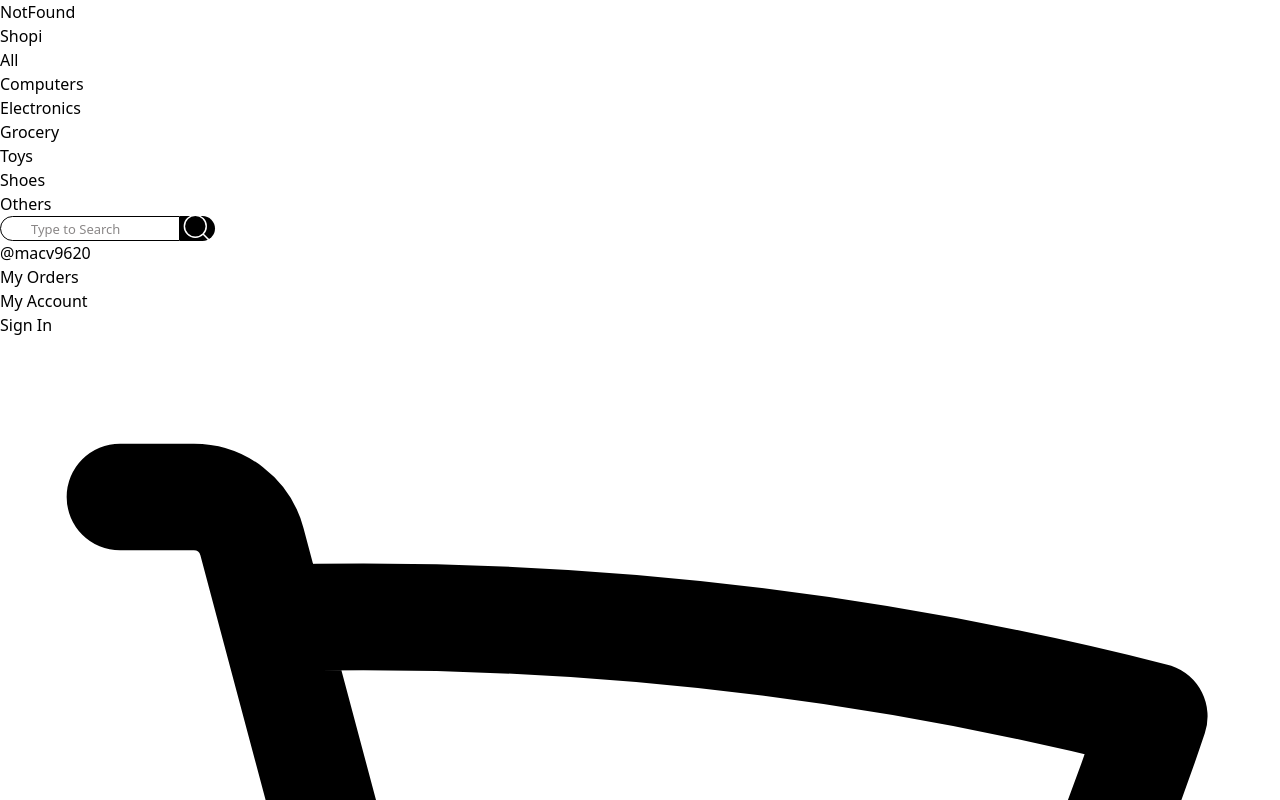
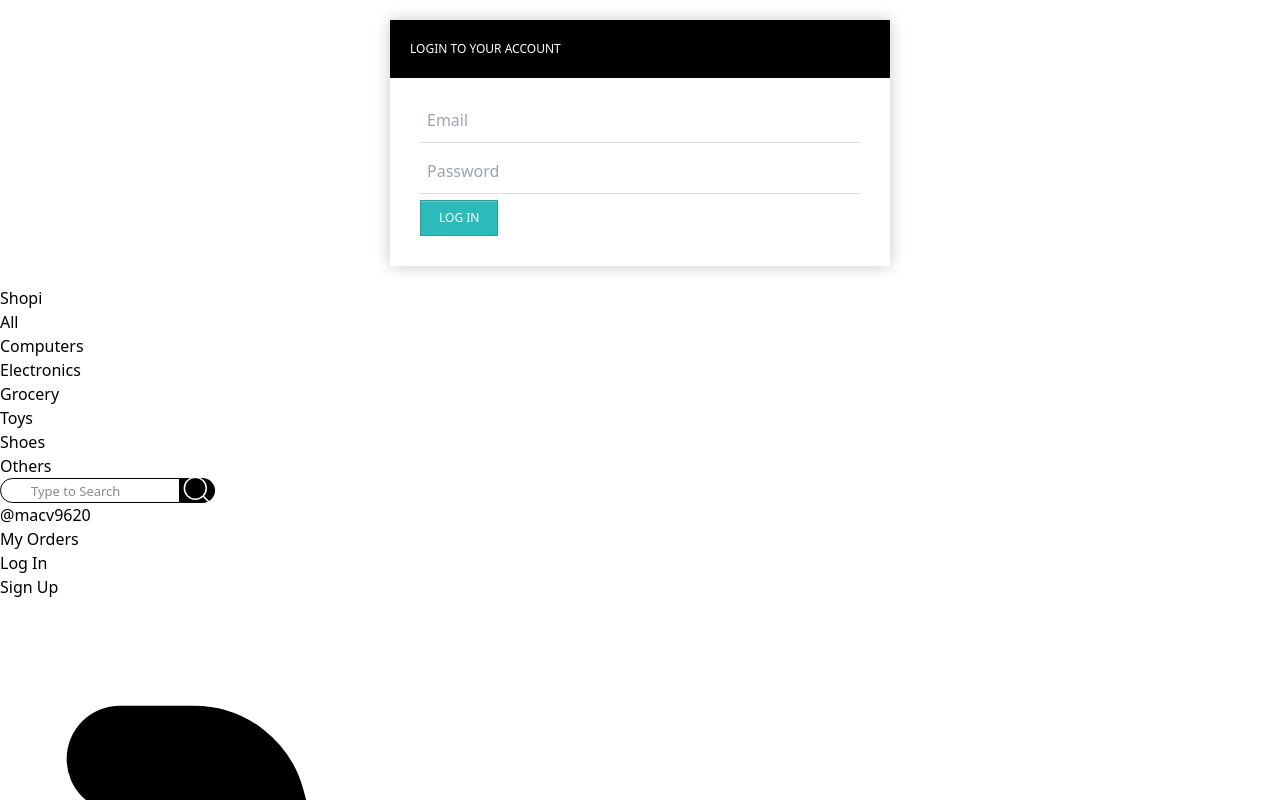
Before and after one commit to macv9620/react-ecommerce-project, a React (Vite) app: page /log-in in a window 1280 px wide. Shown: the top 800 px of the page. Built offline with nearby package versions, Linux system fonts and the light colour scheme; no server answers.

Commit message:
Se crean componentes Sign Up y Log In

```diff
--- a/src/Components/CheckoutSideMenu/index.jsx
+++ b/src/Components/CheckoutSideMenu/index.jsx
@@ -89,7 +89,7 @@ const CheckoutSideMenu = () => {
             <button
             className="w-full bg-black py-3 text-white rounded-lg"
             onClick={orderToAdd}
-            >Checkout</button>
+            >Confirm order</button>
             </Link>
           </div>
       </aside>
--- a/src/Components/NavBar/index.jsx
+++ b/src/Components/NavBar/index.jsx
@@ -7,7 +7,7 @@ import './NavBar.css'
 
 
 const NavBar = () => {
-  const activeStyle = "underline underline-offset-4";
+  const activeStyle = "underline underline-offset-4 font-medium";
   const { cartItems, openSideCheckoutMenu, clearSearchInput } = useAppContext();
 
   const [searchTypedValue, setSearchTypedValue] = useState("");
@@ -97,18 +97,18 @@ const NavBar = () => {
         </li>
         <li>
           <NavLink
-            to="/my-account"
+            to="/log-in"
             className={({ isActive }) => (isActive ? activeStyle : undefined)}
           >
-            My Account
+            Log In
           </NavLink>
         </li>
         <li>
           <NavLink
-            to="/sign-in"
+            to="/sign-up"
             className={({ isActive }) => (isActive ? activeStyle : undefined)}
           >
-            Sign In
+            Sign Up
           </NavLink>
         </li>
         <li className="flex items-center cursor-pointer relative"
--- /dev/null
+++ b/src/Pages/LogIn/LogIn.css
@@ -0,0 +1,61 @@
+.log-in{
+	width: 500px;
+	padding: 30px;
+	background: #FFFFFF;
+	margin: 20px auto;
+	box-shadow: 0px 0px 15px rgba(0, 0, 0, 0.22);
+	-moz-box-shadow: 0px 0px 15px rgba(0, 0, 0, 0.22);
+	-webkit-box-shadow:  0px 0px 15px rgba(0, 0, 0, 0.22);
+
+}
+.log-in h2{
+	background: black;
+	text-transform: uppercase;
+	color: white;
+	font-size: 12px;
+	font-weight: 300;
+	padding: 20px;
+	margin: -30px -30px 20px -30px;
+}
+.log-in input[type="email"],
+.log-in input[type="password"],
+.log-in textarea,
+.log-in select
+{
+	box-sizing: border-box;
+	-webkit-box-sizing: border-box;
+	-moz-box-sizing: border-box;
+	outline: none;
+	display: block;
+	width: 100%;
+	padding: 7px;
+	border: none;
+	border-bottom: 1px solid #ddd;
+	background: transparent;
+	margin-bottom: 6px;
+	height: 45px;
+}
+.log-in textarea{
+	resize:none;
+	overflow: hidden;
+}
+.log-in input[type="button"],
+.log-in input[type="submit"]{
+	-moz-box-shadow: inset 0px 1px 0px 0px #45D6D6;
+	-webkit-box-shadow: inset 0px 1px 0px 0px #45D6D6;
+	box-shadow: inset 0px 1px 0px 0px #45D6D6;
+	background-color: #2CBBBB;
+	border: 1px solid #27A0A0;
+	display: inline-block;
+	cursor: pointer;
+	color: #FFFFFF;
+	font-size: 12px;
+	padding: 8px 18px;
+	text-decoration: none;
+	text-transform: uppercase;
+}
+.log-in input[type="button"]:hover,
+.log-in input[type="submit"]:hover {
+	background:linear-gradient(to bottom, #34CACA 5%, #30C9C9 100%);
+	background-color:#34CACA;
+}
--- /dev/null
+++ b/src/Pages/LogIn/index.jsx
@@ -0,0 +1,19 @@
+import { Layout } from "../../Components/Layout";
+import './LogIn.css'
+
+function LogIn() {
+  return (
+    <Layout>
+      <div className="log-in">
+        <h2>Login to your account</h2>
+        <form>
+          <input type="email" name="field1" placeholder="Email" />
+          <input type="password" name="field2" placeholder="Password" />
+          <input type="button" value="Log In" />
+        </form>
+      </div>
+    </Layout>
+  );
+}
+
+export { LogIn };
--- a/src/Pages/MyAccount/index.jsx
+++ /dev/null
@@ -1,14 +0,0 @@
-import { Layout } from "../../Components/Layout"
-
-function MyAccount() {
-
-    return (
-      <Layout>
-        <div className='text-3xl font-bold'>
-          MyAccount
-        </div>
-        </Layout>
-    )
-  }
-
-  export {MyAccount}
--- a/src/Pages/SignIn/index.jsx
+++ /dev/null
@@ -1,14 +0,0 @@
-import { Layout } from "../../Components/Layout"
-
-function SignIn() {
-
-    return (
-      <Layout>
-        <div className='text-3xl font-bold'>
-          Sign In
-        </div>
-      </Layout>
-    )
-  }
-
-  export {SignIn}
--- /dev/null
+++ b/src/Pages/SignUp/SignUp.css
@@ -0,0 +1,62 @@
+.sign-up{
+	width: 500px;
+	padding: 30px;
+	background: #FFFFFF;
+	margin: 20px auto;
+	box-shadow: 0px 0px 15px rgba(0, 0, 0, 0.22);
+	-moz-box-shadow: 0px 0px 15px rgba(0, 0, 0, 0.22);
+	-webkit-box-shadow:  0px 0px 15px rgba(0, 0, 0, 0.22);
+
+}
+.sign-up h2{
+	background: black;
+	text-transform: uppercase;
+	color: white;
+	font-size: 12px;
+	font-weight: 300;
+	padding: 20px;
+	margin: -30px -30px 20px -30px;
+}
+.sign-up input[type="text"],
+.sign-up input[type="email"],
+.sign-up input[type="password"],
+.sign-up textarea,
+.sign-up select
+{
+	box-sizing: border-box;
+	-webkit-box-sizing: border-box;
+	-moz-box-sizing: border-box;
+	outline: none;
+	display: block;
+	width: 100%;
+	padding: 7px;
+	border: none;
+	border-bottom: 1px solid #ddd;
+	background: transparent;
+	margin-bottom: 6px;
+	height: 45px;
+}
+.sign-up textarea{
+	resize:none;
+	overflow: hidden;
+}
+.sign-up input[type="button"],
+.sign-up input[type="submit"]{
+	-moz-box-shadow: inset 0px 1px 0px 0px #45D6D6;
+	-webkit-box-shadow: inset 0px 1px 0px 0px #45D6D6;
+	box-shadow: inset 0px 1px 0px 0px #45D6D6;
+	background-color: #2CBBBB;
+	border: 1px solid #27A0A0;
+	display: inline-block;
+	cursor: pointer;
+	color: #FFFFFF;
+	font-size: 12px;
+	padding: 8px 18px;
+	text-decoration: none;
+	text-transform: uppercase;
+}
+.sign-up input[type="button"]:hover,
+.sign-up input[type="submit"]:hover {
+	background:linear-gradient(to bottom, #34CACA 5%, #30C9C9 100%);
+	background-color:#34CACA;
+}
--- /dev/null
+++ b/src/Pages/SignUp/index.jsx
@@ -0,0 +1,33 @@
+import { Layout } from "../../Components/Layout";
+import "./SignUp.css";
+
+function SignUp() {
+  return (
+    <Layout>
+      <div className="sign-up">
+        <h2>Sign Up</h2>
+        <form>
+          <input type="text" name="field1" placeholder="First Name" />
+          <input type="text" name="field1" placeholder="Last Name" />
+          <input type="email" name="field2" placeholder="Email" />
+          <input type="password" name="field3" placeholder="Password" />
+          <label htmlFor="gender">Select Gender</label>
+          <select name="gender" id="gender">
+            <option value="--">--</option>
+            <option value="M">M</option>
+            <option value="F">F</option>
+          </select>
+          <label htmlFor="role">Role</label>
+          <select name="gender" id="gender">
+            <option value="--">--</option>
+            <option value="CUSTOMER">CUSTOMER</option>
+            <option value="ADMIN">ADMIN</option>
+          </select>
+          <input type="button" value="Sign Up" />
+        </form>
+      </div>
+    </Layout>
+  );
+}
+
+export { SignUp };
```
Also changed, not shown: src/Pages/App/index.jsx (+4 -4 lines).
